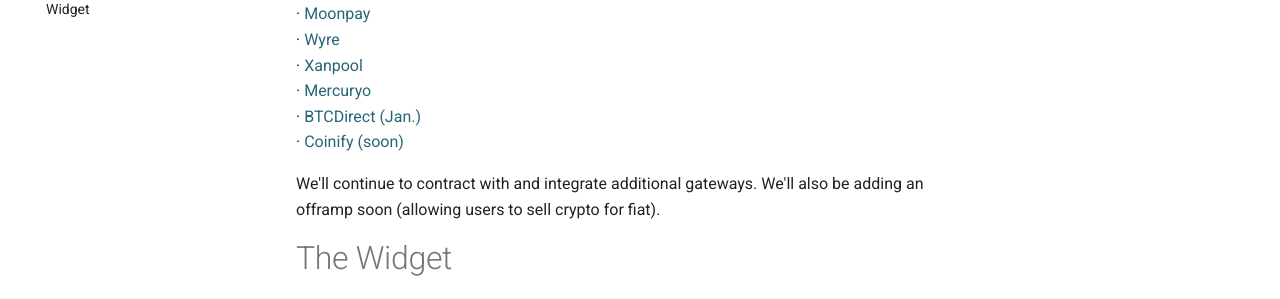
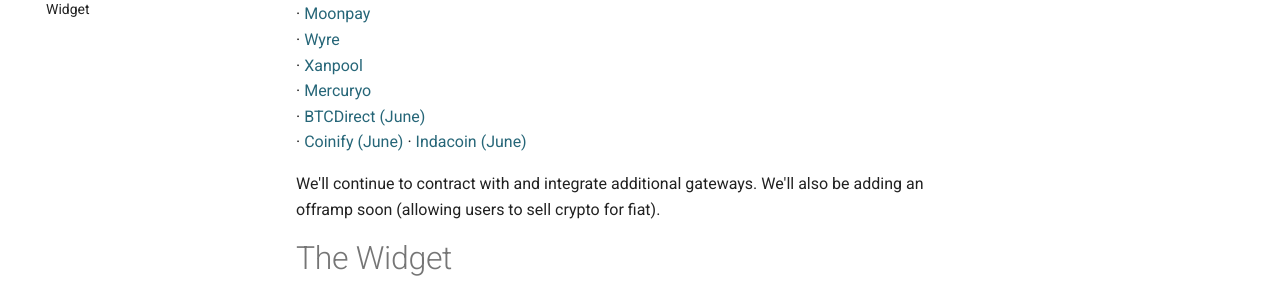
Before and after one commit to onramper/docs, an MkDocs documentation site: the page built from docs/index.md, in a window 1280 px wide and 900 px high, scrolled down 353 px. Shown: the part 153-452 px from the top of the window. Built offline with MkDocs 1.6.1 and Material for MkDocs 9.7.7, drawn with Linux system fonts in a browser that asks for light colours.

Commit message:
Update index.md

```diff
--- a/docs/index.md
+++ b/docs/index.md
@@ -11,8 +11,9 @@ Currently, the integrated gateways are:
 · <a href="https://sendwyre.com" target="_blank">Wyre</a>
 · <a href="https://xanpool.com/" target="_blank">Xanpool</a>
 · <a href="https://mercuryo.io/" target="_blank">Mercuryo</a>
-· <a href="https://btcdirect.eu/en-gb/" target="_blank">BTCDirect (Jan.)</a>
-· <a href="https://www.coinify.com/" target="_blank">Coinify (soon)</a>
+· <a href="https://btcdirect.eu/en-gb/" target="_blank">BTCDirect (June)</a>
+· <a href="https://www.coinify.com/" target="_blank">Coinify (June)</a>
+· <a href="https://www.indacoin.com/" target="_blank">Indacoin (June)</a>
 
 We'll continue to contract with and integrate additional gateways. We'll also be adding an offramp soon (allowing users to sell crypto for fiat).
 
```
